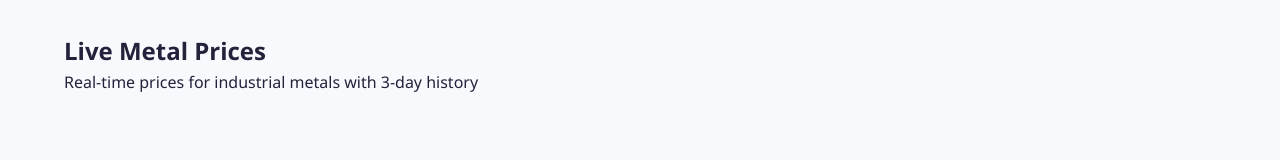
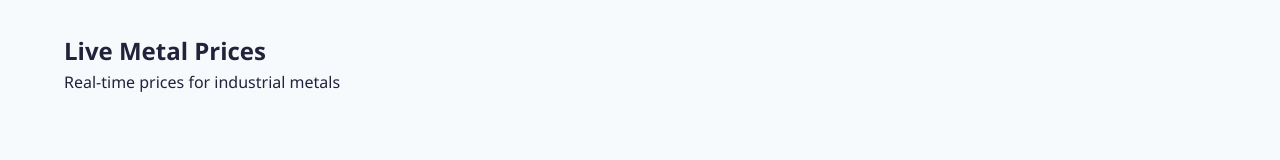
Before and after one commit to yash-cordova/metaltrading, a plain HTML site: page pages/market.html in a window 1280 px wide. Shown: the part 528-688 px from the top of the page. Drawn offline with nearby package versions, Linux system fonts and the light colour scheme; no server answers.

Commit message:
first commit

```diff
--- a/pages/market.html
+++ b/pages/market.html
@@ -161,7 +161,7 @@
     <section class="live-prices-section">
         <div class="container">
             <h2 data-aos="fade-up">Live Metal Prices</h2>
-            <p class="section-description" data-aos="fade-up">Real-time prices for industrial metals with 3-day history
+            <p class="section-description" data-aos="fade-up">Real-time prices for industrial metals
             </p>
             <div id="live-prices" class="live-prices-grid">
                 <!-- Price cards will be dynamically inserted here -->
```
